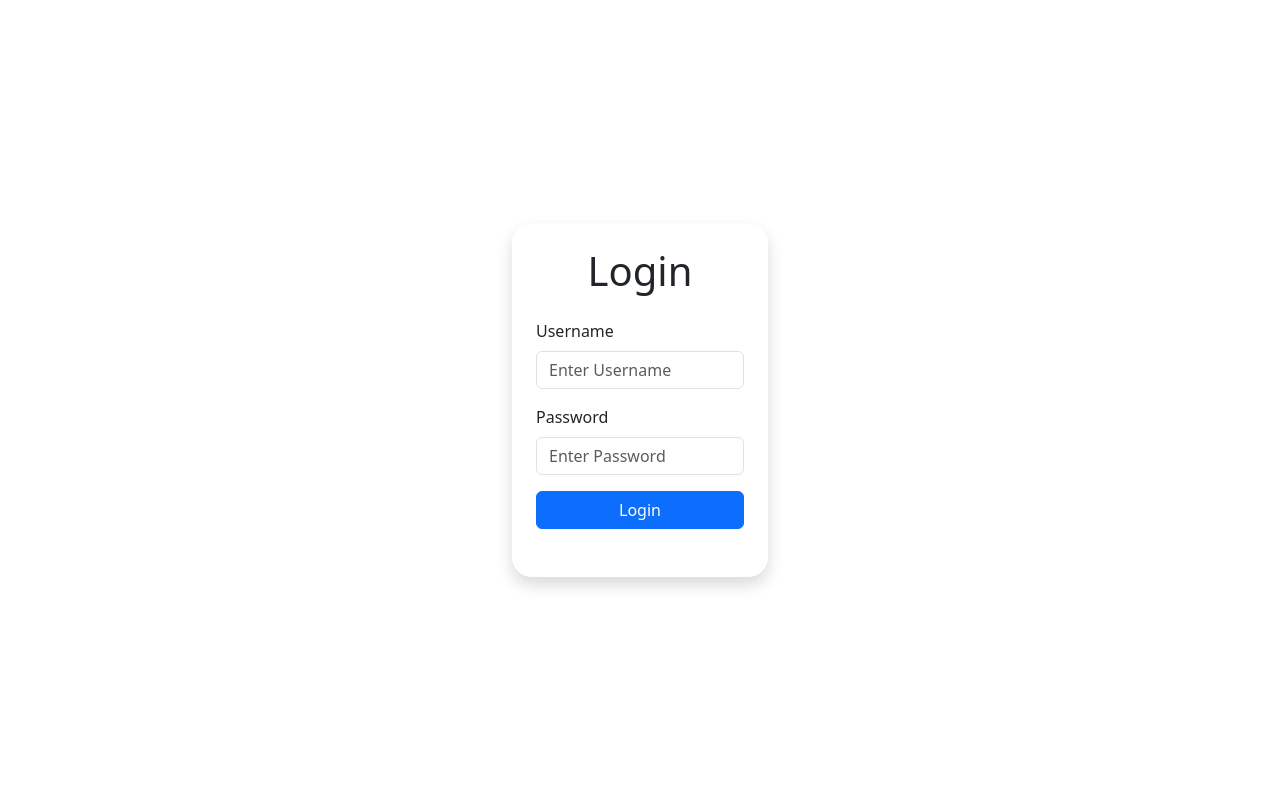
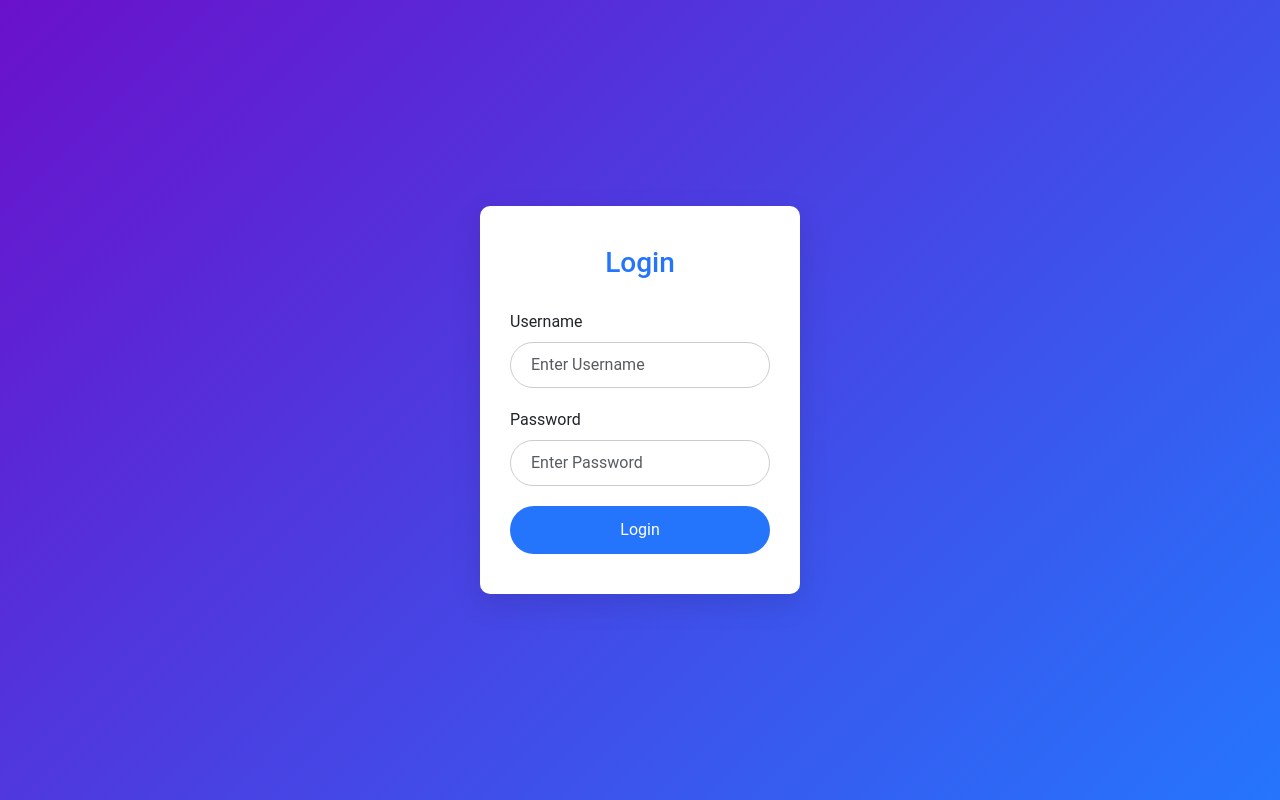
Before and after one commit to justinekyle123/ACTIVITY-in-ITELEC3, a PHP site: page / in a window 1280 px wide. Run offline with PHP 8.4, Linux system fonts and the light colour scheme; some libraries are stand-ins or nearby versions.

Commit message:
Add files via upload

```diff
--- a/NECESARIO/index.php
+++ b/NECESARIO/index.php
@@ -19,47 +19,143 @@
 ?>
 
 <!DOCTYPE html>
-<html>
+<html lang="en">
 <head>
-	<title></title>
-	    <link href="https://cdn.jsdelivr.net/npm/bootstrap@5.3.7/dist/css/bootstrap.min.css" rel="stylesheet" integrity="sha384-LN+7fdVzj6u52u30Kp6M/trliBMCMKTyK833zpbD+pXdCLuTusPj697FH4R/5mcr" crossorigin="anonymous">
+    <meta charset="UTF-8">
+    <meta name="viewport" content="width=device-width, initial-scale=1.0">
+    <title>Login Page</title>
+    <link href="https://cdn.jsdelivr.net/npm/bootstrap@5.3.7/dist/css/bootstrap.min.css" rel="stylesheet" integrity="sha384-LN+7fdVzj6u52u30Kp6M/trliBMCMKTyK833zpbD+pXdCLuTusPj697FH4R/5mcr" crossorigin="anonymous">
+    <link rel="stylesheet" href="https://cdn.jsdelivr.net/npm/sweetalert2@11.6.17/dist/sweetalert2.min.css">
+    <style>
+        body {
+            height: 100vh;
+            display: flex;
+            align-items: center;
+            justify-content: center;
+            background: linear-gradient(135deg, #6a11cb 0%, #2575fc 100%);
+            font-family: 'Roboto', sans-serif;
+        }
+
+        .form-card {
+            width: 25vw;
+            max-width: 400px;
+            background-color: #fff;
+            padding: 40px 30px;
+            border-radius: 10px;
+            box-shadow: 0 10px 30px rgba(0, 0, 0, 0.1);
+            animation: slideUp 0.5s ease-out;
+        }
+
+        .form-card h1 {
+            color: #2575fc;
+            font-size: 28px;
+            margin-bottom: 30px;
+        }
+
+        .form-control {
+            border-radius: 30px;
+            border: 1px solid #ccc;
+            padding: 10px 20px;
+            font-size: 16px;
+            margin-bottom: 20px;
+            transition: all 0.3s ease;
+        }
+
+        .form-control:focus {
+            border-color: #2575fc;
+            box-shadow: 0 0 5px rgba(37, 117, 252, 0.7);
+        }
+
+        .btn {
+            width: 100%;
+            border-radius: 30px;
+            padding: 12px;
+            background-color: #2575fc;
+            border: none;
+            color: #fff;
+            font-size: 16px;
+            cursor: pointer;
+            transition: background-color 0.3s ease;
+        }
+
+        .btn:hover {
+            background-color: #1d65e5;
+        }
+
+        /* Animation */
+        @keyframes slideUp {
+            0% {
+                opacity: 0;
+                transform: translateY(30px);
+            }
+            100% {
+                opacity: 1;
+                transform: translateY(0);
+            }
+        }
+
+        /* Responsiveness */
+        @media (max-width: 600px) {
+            .form-card {
+                width: 80vw;
+                padding: 30px 20px;
+            }
+        }
+
+    </style>
 </head>
+
 <body>
-		<div class="form-card p-4 shadow pb-5">
-			<h1 class="text-center mb-4">Login</h1>
+    <div class="form-card">
+        <h1 class="text-center">Login</h1>
 
-			<form action="index.php" method="post">
-				<div class="mb-3">
-					<label class="form-label">Username</label>
-	    			<input type="text" name="username" placeholder="Enter Username" class="form-control">
-	 			</div>
-				<div class="mb-3">
-					<label class="form-label">Password</label>
-					<input type="password" name="password" placeholder="Enter Password" class="form-control">
-				</div>
-				<button type="submit" name="button" class="btn btn-primary">
-					Login
-				</button>
-			</form>
-		</div>
-</body>
+        <form id="loginForm" action="index.php" method="post">
+            <div class="mb-3">
+                <label class="form-label">Username</label>
+                <input type="text" name="username" placeholder="Enter Username" class="form-control" required>
+            </div>
+            <div class="mb-3">
+                <label class="form-label">Password</label>
+                <input type="password" name="password" placeholder="Enter Password" class="form-control" required>
+            </div>
+            <button type="submit" name="button" class="btn">Login</button>
+        </form>
+    </div>
 
-	<style type="text/css">
-		.form-card{
-			width: 20vw;
-			border-radius: 20px;
-		}
-		.btn{
-			width: 100%;
-		}
-		body{
-			height: 100vh;
-			display: flex;
-			align-items: center;
-			justify-content: center;
-		}
-	</style>
+    <!-- SweetAlert2 Script -->
+    <script src="https://cdn.jsdelivr.net/npm/sweetalert2@11.6.17/dist/sweetalert2.all.min.js"></script>
 
+    <script>
+        // Sample validation check for empty fields
+        document.getElementById("loginForm").addEventListener("submit", function(event) {
+            event.preventDefault();
+
+            var username = document.getElementsByName("username")[0].value;
+            var password = document.getElementsByName("password")[0].value;
+
+            if (!username || !password) {
+                // Trigger SweetAlert if fields are empty
+                Swal.fire({
+                    icon: 'error',
+                    title: 'Oops...',
+                    text: 'Please fill in both username and password!',
+                    confirmButtonColor: '#2575fc'
+                });
+            } else {
+                // Normally you would submit the form to the server
+                Swal.fire({
+                    icon: 'success',
+                    title: 'Logged in successfully!',
+                    text: 'Welcome back!',
+                    confirmButtonColor: '#2575fc'
+                }).then(() => {
+                    // Simulate form submission (for demonstration purposes)
+                    window.location.href = 'index.php'; // Redirect to home page
+                });
+            }
+        });
+    </script>
 
     <script src="https://cdn.jsdelivr.net/npm/bootstrap@5.3.7/dist/js/bootstrap.bundle.min.js" integrity="sha384-ndDqU0Gzau9qJ1lfW4pNLlhNTkCfHzAVBReH9diLvGRem5+R9g2FzA8ZGN954O5Q" crossorigin="anonymous"></script>
+</body>
 </html>
```
